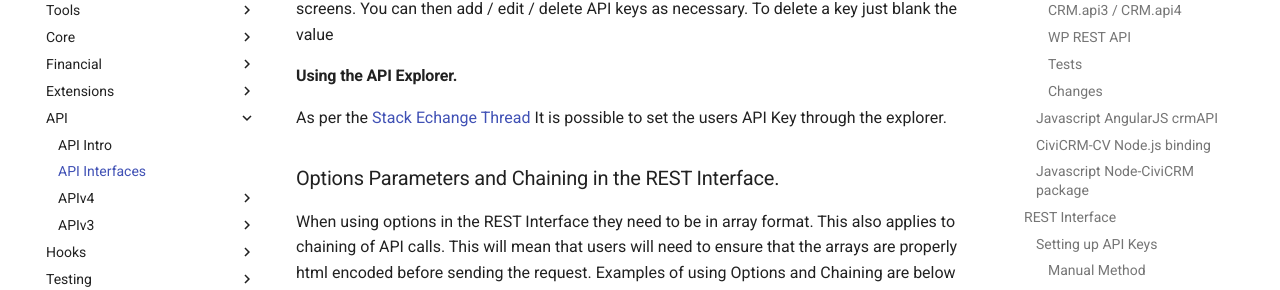
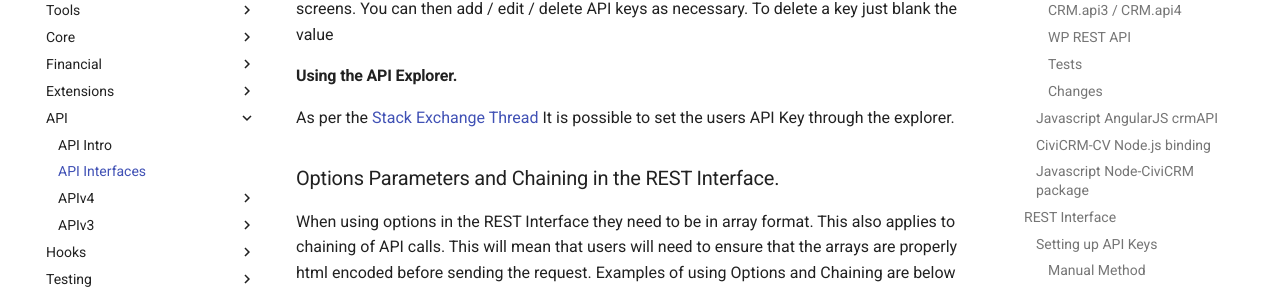
Before and after one commit to civicrm/civicrm-dev-docs, an MkDocs documentation site: the page built from docs/api/interfaces.md, in a window 1280 px wide and 900 px high, scrolled down 4804 px. Shown: the part 152-442 px from the top of the window. Built offline with MkDocs 1.6.1 and Material for MkDocs 9.7.7, drawn with Linux system fonts in a browser that asks for light colours; comment, search, counter and statistics services are not loaded.

Commit message:
Update interfaces.md

````diff
--- a/docs/api/interfaces.md
+++ b/docs/api/interfaces.md
@@ -8,7 +8,7 @@
 
 ### Javascript AJAX Interface {:#ajax}
 
-The AJAX interface is one of the more common interfaces used within CiviCRM code. The AJAX interface is most commonly seen when used in javascript code. You can get example AJAX interface code out of the [API Explorer](/api/index.md#api-explorer) as needed.
+The AJAX interface is one of the more common interfaces used within CiviCRM code. The AJAX interface is most commonly seen when used in javascript code. You can get example AJAX interface code out of the [API Explorer](../index.md#api-explorer) as needed.
 
 #### CRM.api3 / CRM.api4
 
@@ -16,13 +16,13 @@
 
 #### WP REST API
 
-`WP REST API` is a method introduced in version 5.25 that uses the WordPress REST API to expose the extern scripts.  [This method is documented here](/api/v3/wp-rest.md)
+`WP REST API` is a method introduced in version 5.25 that uses the WordPress REST API to expose the extern scripts. [This method is documented here](../v3/wp-rest.md)
 
 #### Tests
 
 [QUnit](/testing/qunit.md) tests for `CRM.api3` can be found in [/tests/qunit/crm-api3](https://github.com/civicrm/civicrm-core/tree/master/tests/qunit/crm-api3).
 
-You can run the tests within a web browser by visiting `/civicrm/dev/qunit/civicrm/crm-api3` within a CiviCRM [development installation](/tools/civibuild.md).
+You can run the tests within a web browser by visiting `/civicrm/dev/qunit/civicrm/crm-api3` within a CiviCRM [development installation](../../tools/civibuild.md).
 
 #### Changes
 
@@ -32,7 +32,7 @@
 * version 4.3.x - `CRM.api(...)`
 * version 4.4.x onwards - `CRM.api3()`
 
-For details see [APIv3 changes](/api/v3/changes.md).
+For details see [APIv3 changes](../v3/changes.md).
 
 ### Javascript AngularJS crmAPI {:#angularjs}
 
@@ -114,7 +114,7 @@
 ```
 http://www.example.org/civicrm/ajax/rest?entity=contact&action=get&json=1
 ```
-More information on the security of the AJAX interface and permissions needed can be found on the [Permissions Page](/security/permissions.md) in Security.
+More information on the security of the AJAX interface and permissions needed can be found on the [Permissions Page](../../security/permissions.md) in Security.
 
 Example Outputs from the REST Interface are as follows:
 
@@ -180,7 +180,7 @@
 Before being able to use the REST Interface you will need to have set up the `CIVICRM_SITE_KEY` and the users `API_KEY`. There are three methods of creating API keys for users
 
 !!! warning
-    API keys need to be unique and set on a user with appropriate [permissions](/security/permissions.md).
+    API keys need to be unique and set on a user with appropriate [permissions](../../security/permissions.md).
 
 #### Manual Method
 
@@ -198,7 +198,7 @@
 
 #### Using the API Explorer.
 
-As per the [Stack Echange Thread](http://civicrm.stackexchange.com/questions/9945/how-do-i-set-up-an-api-key-for-a-user) It is possible to set the users API Key through the explorer.
+As per the [Stack Exchange Thread](http://civicrm.stackexchange.com/questions/9945/how-do-i-set-up-an-api-key-for-a-user) It is possible to set the users API Key through the explorer.
 
 ### Options Parameters and Chaining in the REST Interface.
 
````
